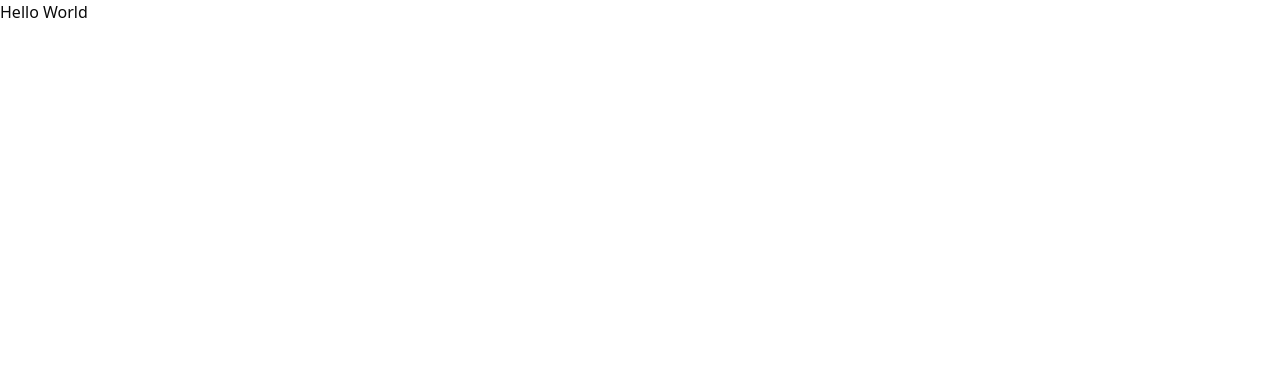
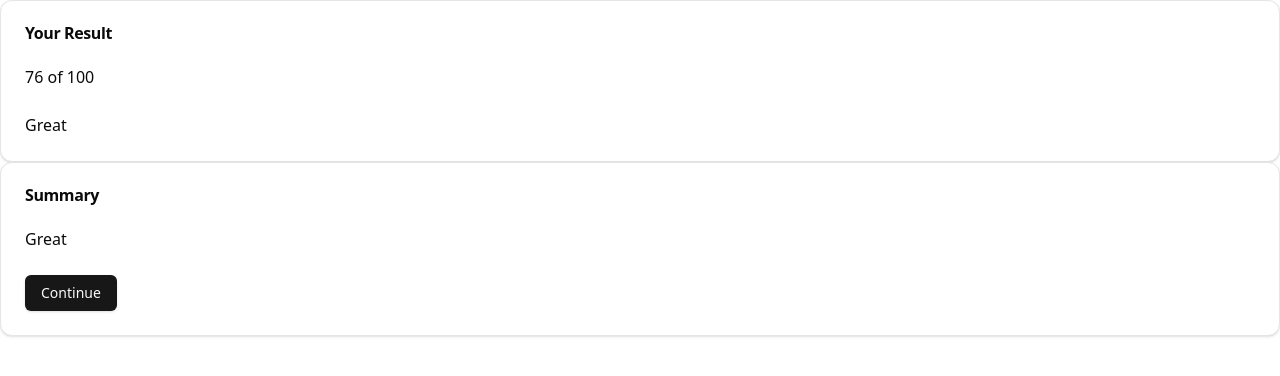
Before and after one commit to nikkehtine-fm/results-summary-react, a React (Vite) app: page / in a window 1280 px wide. Shown: the top 376 px of the page. Built offline with nearby package versions, Linux system fonts and the light colour scheme.

Commit message:
Create cards

```diff
--- a/src/App.tsx
+++ b/src/App.tsx
@@ -1,4 +1,12 @@
+import ResultCard from "./components/ResultCard";
+import SummaryCard from "./components/SummaryCard";
+
 const App = () => {
-    return <div className="min-h-screen">Hello World</div>;
+    return (
+        <div className="min-h-screen">
+            <ResultCard />
+            <SummaryCard />
+        </div>
+    );
 };
 export default App;
--- /dev/null
+++ b/src/components/ResultCard.tsx
@@ -0,0 +1,25 @@
+import {
+    Card,
+    CardContent,
+    CardFooter,
+    CardHeader,
+    CardTitle,
+} from "@/components/ui/card";
+
+const ResultCard = () => {
+    return (
+        <Card>
+            <CardHeader>
+                <CardTitle>Your Result</CardTitle>
+            </CardHeader>
+            <CardContent>
+                <p>76 of 100</p>
+            </CardContent>
+            <CardFooter>
+                <p>Great</p>
+            </CardFooter>
+        </Card>
+    );
+};
+
+export default ResultCard;
--- /dev/null
+++ b/src/components/SummaryCard.tsx
@@ -0,0 +1,26 @@
+import {
+    Card,
+    CardContent,
+    CardFooter,
+    CardHeader,
+    CardTitle,
+} from "@/components/ui/card";
+import { Button } from "@/components/ui/button";
+
+const SummaryCard = () => {
+    return (
+        <Card>
+            <CardHeader>
+                <CardTitle>Summary</CardTitle>
+            </CardHeader>
+            <CardContent>
+                <p>Great</p>
+            </CardContent>
+            <CardFooter>
+                <Button>Continue</Button>
+            </CardFooter>
+        </Card>
+    );
+};
+
+export default SummaryCard;
--- a/src/main.tsx
+++ b/src/main.tsx
@@ -1,7 +1,7 @@
 import { StrictMode } from "react";
 import { createRoot } from "react-dom/client";
-import App from "./App.tsx";
-import "./index.css";
+import App from "@/App.tsx";
+import "@/index.css";
 
 createRoot(document.getElementById("root")!).render(
     <StrictMode>
```
Also changed, not shown: design/style-guide.md (added, +51 -0 lines).
